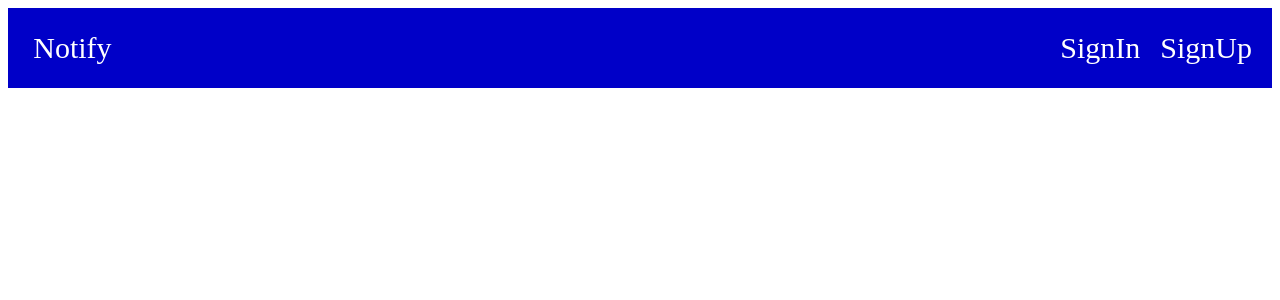
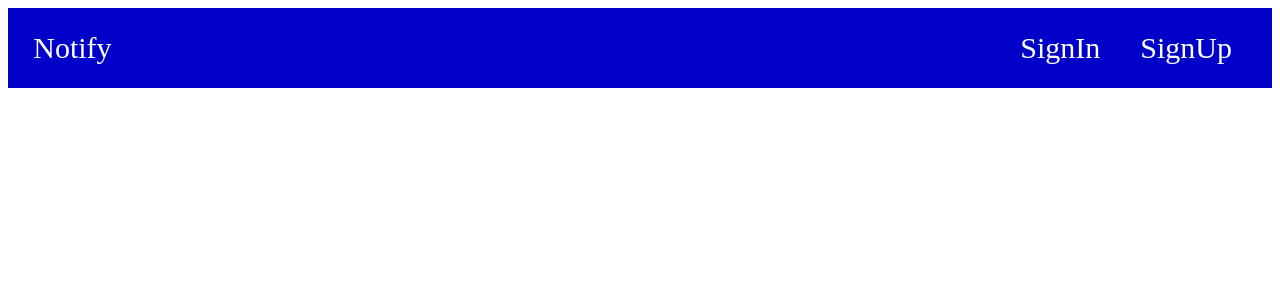
Before and after one commit to weather-notify/notify_Frontend, a React (Create React App) app: page / in a window 1280 px wide. Shown: the top 300 px of the page. Built offline with nearby package versions, Linux system fonts and the light colour scheme.

Commit message:
[FIX] header margin

```diff
--- a/src/component/header/style.js
+++ b/src/component/header/style.js
@@ -19,9 +19,9 @@ export const Notify = styled.div`
 export const SignButtonWrapper = styled.div`
     display: flex;
     align-items: center;
-    margin: 10px;
+    margin: 20px;
     > div {
-        margin: 0px 10px;
+        margin: 0px 20px;
     }
 `
 
```
